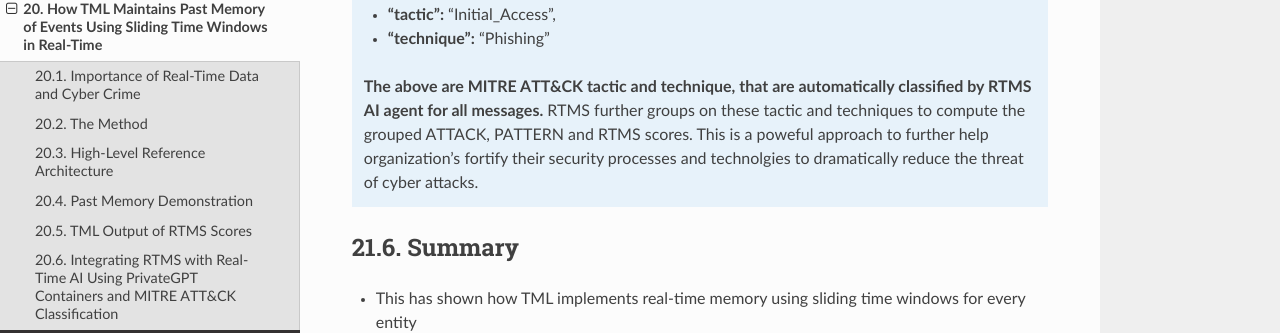
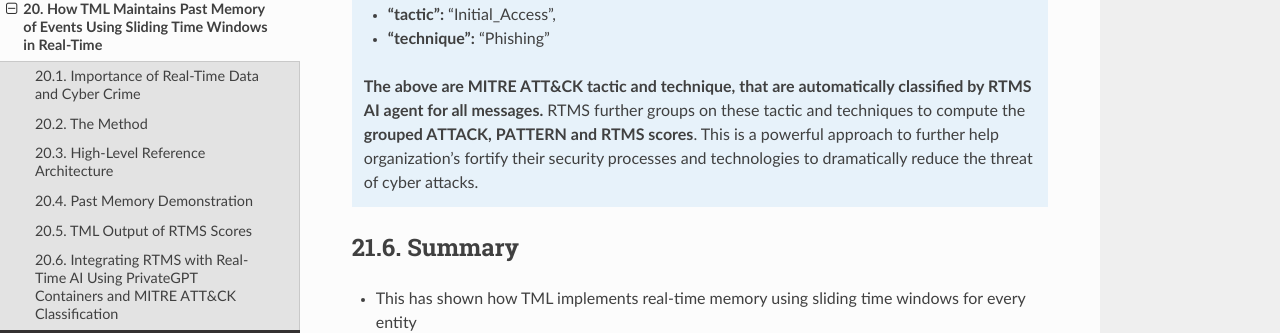
Before and after one commit to smaurice101/readthedocs, a Sphinx documentation site: the page built from docs/source/rtms.rst, in a window 1280 px wide and 1400 px high, scrolled down 15621 px. Shown: the part 798-1131 px from the top of the window. Built offline with Sphinx 7.4.7 and the Read the Docs theme 3.1.0, drawn with Linux system fonts in a browser that asks for light colours; some of the changed text lies outside the part shown.

Commit message:
Update rtms.rst

```diff
--- a/docs/source/rtms.rst
+++ b/docs/source/rtms.rst
@@ -586,7 +586,7 @@
    * **"tactic":** "Initial_Access",
    * **"technique":** "Phishing"
 
-   **The above are MITRE ATT&CK tactic and technique, that are automatically classified by RTMS AI agent for all messages.**  RTMS further groups on these tactic and techniques to compute the grouped ATTACK, PATTERN and RTMS scores.  This is a poweful approach to further help organization's fortify their security processes and technolgies to dramatically reduce the threat of cyber attacks.
+   **The above are MITRE ATT&CK tactic and technique, that are automatically classified by RTMS AI agent for all messages.**  RTMS further groups on these tactic and techniques to compute the **grouped ATTACK, PATTERN and RTMS scores**.  This is a powerful approach to further help organization's fortify their security processes and technologies to dramatically reduce the threat of cyber attacks.
 
 Summary
 ----------
```
